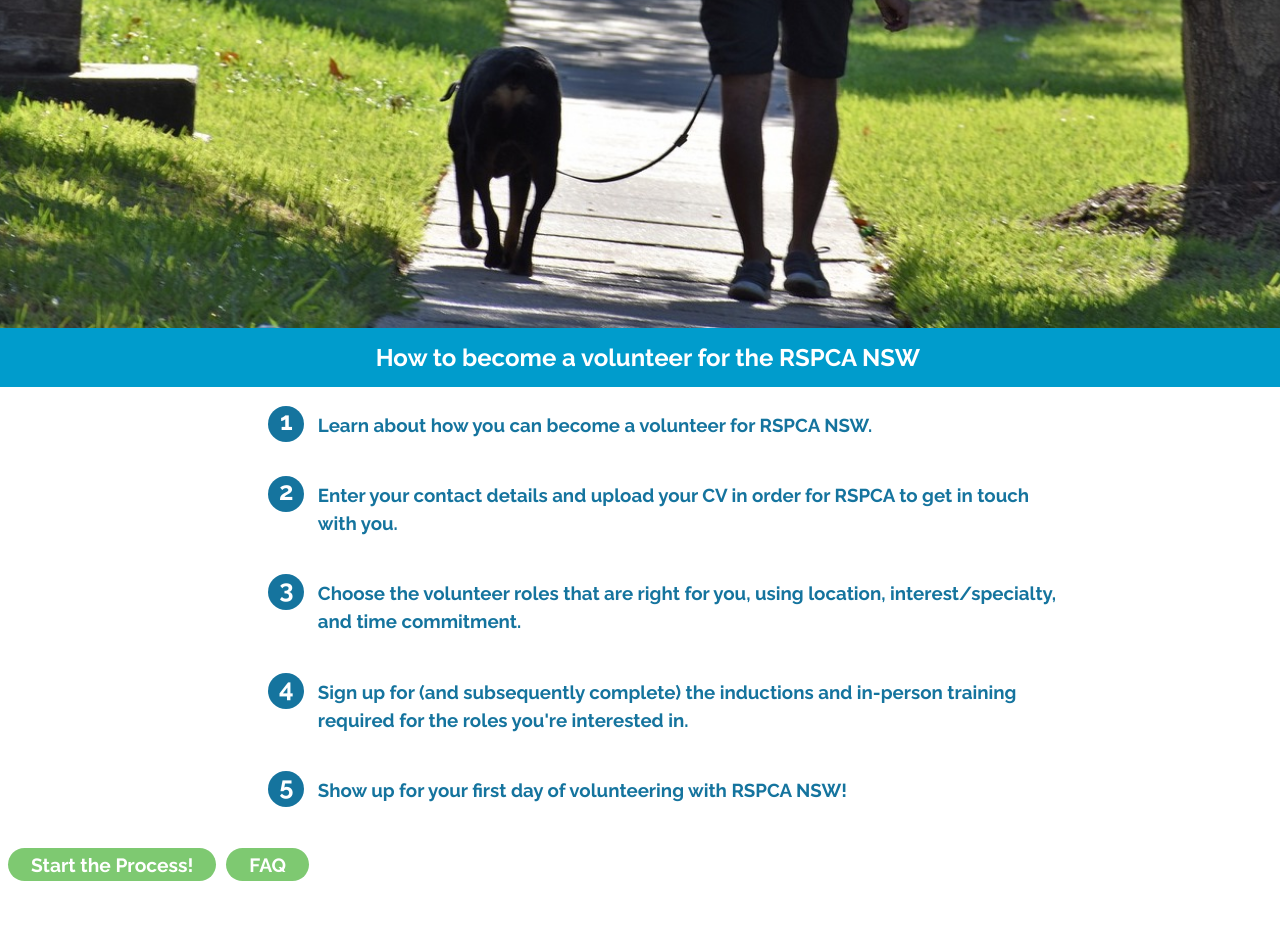
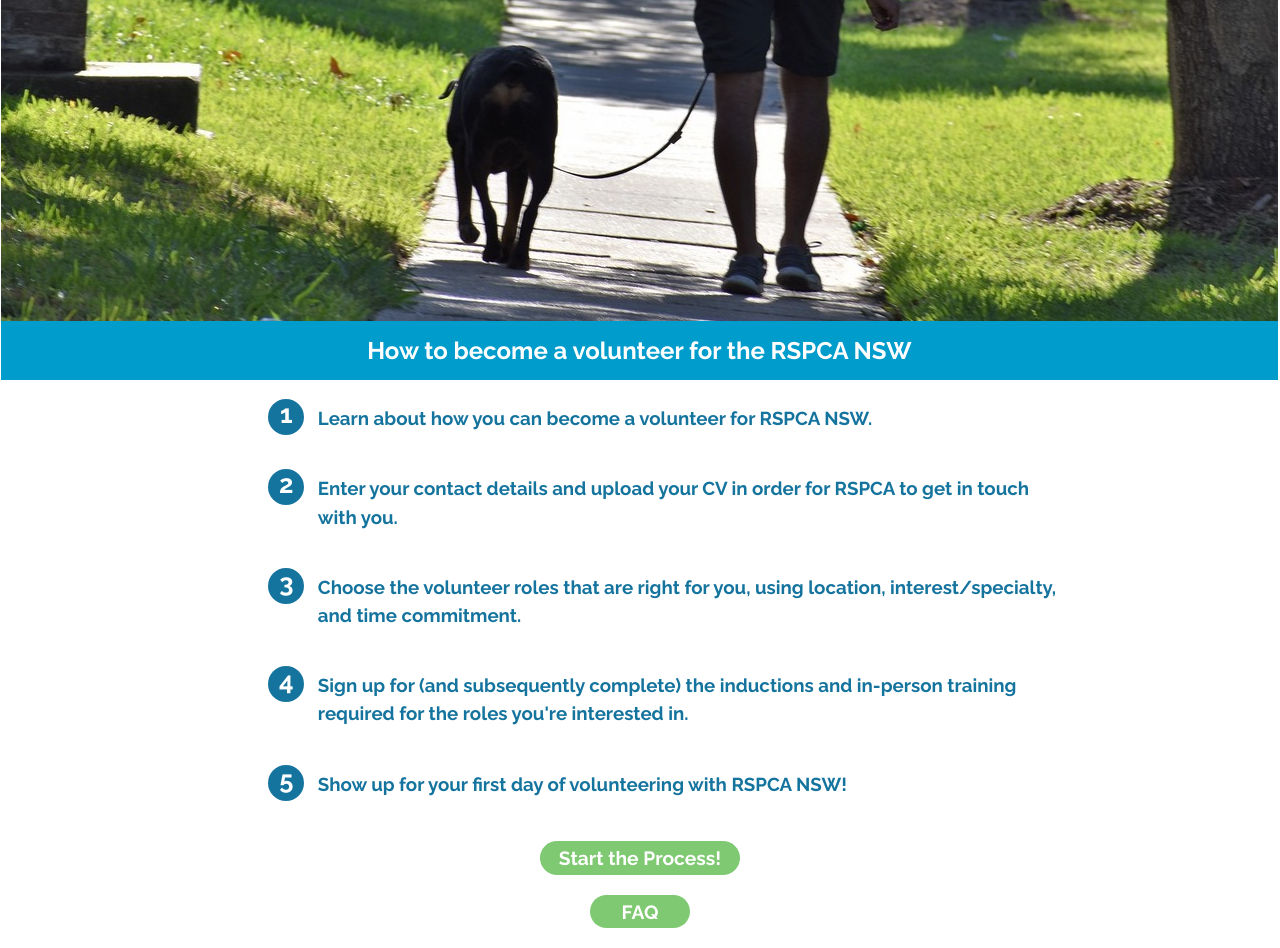
Before and after one commit to l1ll14n/WebPrototypeFinal, a plain HTML site: page index.html in a window 1280 px wide. Shown: the part 69-1017 px from the top of the page. Before the commit the page ends 964 px from the top, so only its background shows below. Drawn offline with Linux system fonts and the light colour scheme.

Commit message:
Finished front page buttons

```diff
--- a/style.css
+++ b/style.css
@@ -106,9 +106,11 @@
 
 /* Next Page link button */
 .nextpage {
-  display:inline-block;
-  padding:0.3em 1.2em;
-  margin:0 0.3em 0.3em 0;
+  display: block;
+  position: relative;
+  padding: 0.3em 0.3em;
+  width: 200px;
+  margin: auto;
   border-radius: 2em;
   box-sizing: border-box;
   text-decoration: none;
@@ -124,9 +126,10 @@
 
 /* FAQ button */
 .faqlink{
-  display:inline-block;
+  display: block;
   padding:0.3em 1.2em;
-  margin:0 0.3em 0.3em 0;
+  width: 100px;
+  margin: 20px auto;
   border-radius: 2em;
   box-sizing: border-box;
   text-decoration: none;
@@ -160,8 +163,8 @@
 .HomeImage img{
   float: left;
   position: relative;
-  width: 103%;
-  margin: 0px 0px 0px -14.5px;
+  width: 101%;
+  margin: 0px 0px 0px -7px;
   padding: 0;
 }
 
@@ -171,8 +174,8 @@
   text-align: center;
   background-color: #009CCC;
   color: white;
-  width: 102.5%;
-  margin: 0px 0px 0px -8px;
+  width: 101%;
+  margin: 0px 0px 0px -7px;
   font-size: 1.5rem;
   padding: 15px 0px;
 }
```
